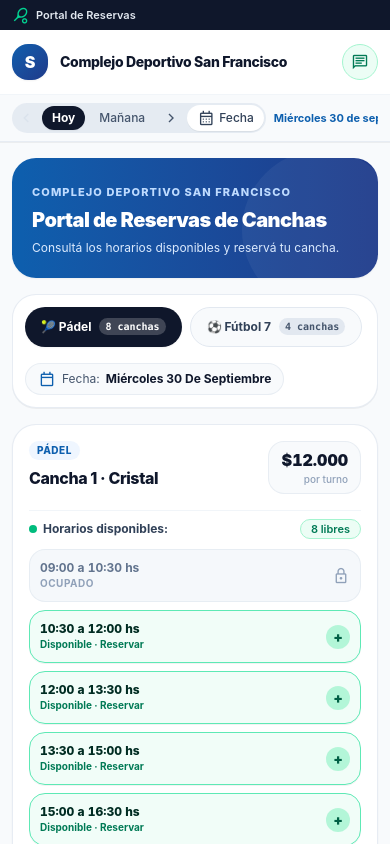
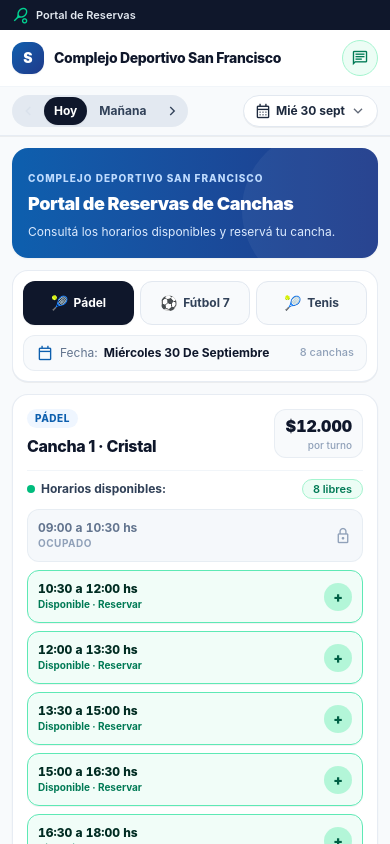
Before and after one commit to NahuelAttar/ASOCIARG-Reservas-Deportivas, a React (Vite) app: page / in a window 390 px wide. Shown: the top 844 px of the page. Built offline with nearby package versions, Linux system fonts and the light colour scheme.

Commit message:
style(mobile): optimizacion de UI y experiencia tactil responsive sin overflow horizontal

```diff
--- a/src/App.tsx
+++ b/src/App.tsx
@@ -162,14 +162,14 @@ function PortalApp() {
       />
 
       {/* Contenedor principal del portal */}
-      <main className="flex-1 max-w-7xl w-full mx-auto px-3 sm:px-6 py-4 sm:py-6">
+      <main className="flex-1 max-w-7xl w-full mx-auto px-3 sm:px-6 py-3 sm:py-6">
         {/* Banner público neutral (Requisito #16: sin prometer tiempo real) */}
-        <div className="mb-4 bg-gradient-to-r from-[#0D5FAE] to-[#1E3A8A] text-white rounded-3xl p-5 sm:p-7 shadow-xs relative overflow-hidden">
+        <div className="mb-3 sm:mb-4 bg-gradient-to-r from-[#0D5FAE] to-[#1E3A8A] text-white rounded-2xl sm:rounded-3xl p-4 sm:p-7 shadow-xs relative overflow-hidden">
           <div className="relative z-10 max-w-2xl">
-            <span className="text-[11px] font-extrabold uppercase tracking-widest text-blue-200">
+            <span className="text-[10px] sm:text-[11px] font-extrabold uppercase tracking-widest text-blue-200">
               {club.name}
             </span>
-            <h1 className="text-xl sm:text-2xl font-black tracking-tight mt-1">
+            <h1 className="text-lg sm:text-2xl font-black tracking-tight mt-0.5 sm:mt-1">
               Portal de Reservas de Canchas
             </h1>
             <p className="text-xs sm:text-sm text-blue-100 mt-1 leading-relaxed">
@@ -189,12 +189,12 @@ function PortalApp() {
       </main>
 
       {/* Pie de página público */}
-      <footer className="bg-white border-t border-slate-200/80 py-6 px-4 text-center text-xs text-slate-400">
-        <div className="max-w-7xl mx-auto flex flex-col sm:flex-row items-center justify-between gap-3">
-          <div className="flex items-center gap-2">
+      <footer className="bg-white border-t border-slate-200/80 py-4 sm:py-6 px-3 sm:px-4 text-center text-xs text-slate-400">
+        <div className="max-w-7xl mx-auto flex flex-col sm:flex-row items-center justify-between gap-2.5 sm:gap-3">
+          <div className="flex items-center gap-1.5 text-center text-[11px] sm:text-xs">
             <span className="font-extrabold text-slate-800">{club.name}</span>
             <span>·</span>
-            <span>{club.address}</span>
+            <span className="truncate">{club.address}</span>
           </div>
 
           <div className="flex items-center gap-4 text-[11px] text-slate-500 font-medium">
--- a/src/components/PublicBookingView.tsx
+++ b/src/components/PublicBookingView.tsx
@@ -47,11 +47,11 @@ export const PublicBookingView: React.FC<PublicBookingViewProps> = ({
   const formattedDate = formatDateReadable(currentDate);
 
   return (
-    <div className="flex flex-col gap-4 w-full">
+    <div className="flex flex-col gap-3 sm:gap-4 w-full">
       {/* 1. Selector de Deporte y Fecha Seleccionada */}
-      <div className="bg-white rounded-3xl border border-slate-200/80 p-3 sm:p-4 shadow-2xs flex items-center justify-between gap-3 flex-wrap">
+      <div className="bg-white rounded-2xl sm:rounded-3xl border border-slate-200/80 p-2.5 sm:p-4 shadow-2xs flex flex-col sm:flex-row sm:items-center justify-between gap-2.5 sm:gap-3">
         {/* Pestañas de deportes */}
-        <div className="flex items-center gap-2 overflow-x-auto pb-1 no-scrollbar w-full sm:w-auto">
+        <div className="grid grid-cols-3 gap-1.5 sm:flex sm:items-center sm:gap-2 w-full sm:w-auto">
           {sportsCategories.map((cat) => {
             const isActive = selectedSport === cat.id;
             const count = courts.filter((c) => c.sport === cat.id).length;
@@ -61,17 +61,16 @@ export const PublicBookingView: React.FC<PublicBookingViewProps> = ({
                 key={cat.id}
                 type="button"
                 onClick={() => setSelectedSport(cat.id)}
-                className={`h-10 px-4 sm:px-5 rounded-full text-xs sm:text-sm font-bold whitespace-nowrap transition-colors cursor-pointer flex items-center gap-2 shrink-0 ${
+                className={`h-11 sm:h-10 px-2 sm:px-5 rounded-xl sm:rounded-full text-xs sm:text-sm font-bold whitespace-nowrap transition-colors cursor-pointer flex items-center justify-center gap-1.5 shrink-0 ${
                   isActive
                     ? 'bg-slate-900 text-white shadow-xs'
                     : 'text-slate-700 hover:text-slate-900 bg-slate-50 border border-slate-200 hover:bg-slate-100'
                 }`}
               >
-                <span>
-                  {cat.icon} {cat.label}
-                </span>
+                <span className="text-sm sm:text-base">{cat.icon}</span>
+                <span>{cat.label}</span>
                 <span
-                  className={`text-[10px] px-1.5 py-0.5 rounded-full font-mono transition-colors ${
+                  className={`hidden sm:inline-flex text-[10px] px-1.5 py-0.5 rounded-full font-mono transition-colors ${
                     isActive ? 'bg-white/20 text-white' : 'bg-slate-200 text-slate-600'
                   }`}
                 >
@@ -83,19 +82,24 @@ export const PublicBookingView: React.FC<PublicBookingViewProps> = ({
         </div>
 
         {/* Indicador de Fecha */}
-        <div className="flex items-center gap-1.5 text-xs text-slate-600 bg-slate-50 px-3 py-1.5 rounded-full border border-slate-200/70">
-          <span className="material-symbols-outlined text-[15px] text-[#0D5FAE]">
-            calendar_today
+        <div className="flex items-center justify-between sm:justify-start gap-1.5 text-xs text-slate-600 bg-slate-50 px-3 py-2 sm:py-1.5 rounded-xl sm:rounded-full border border-slate-200/70">
+          <div className="flex items-center gap-1.5 min-w-0">
+            <span className="material-symbols-outlined text-[15px] text-[#0D5FAE] shrink-0">
+              calendar_today
+            </span>
+            <span className="text-slate-500 shrink-0">Fecha:</span>
+            <strong className="text-slate-900 capitalize font-bold truncate">{formattedDate}</strong>
+          </div>
+          <span className="text-[11px] text-slate-400 font-medium sm:hidden shrink-0">
+            {courtsForSport.length} {courtsForSport.length === 1 ? 'cancha' : 'canchas'}
           </span>
-          <span>Fecha:</span>
-          <strong className="text-slate-900 capitalize font-bold">{formattedDate}</strong>
         </div>
       </div>
 
       {/* 2. Listado Dinámico de Canchas (Requisito #3: información simplificada al mínimo necesario) */}
-      <div className="grid grid-cols-1 lg:grid-cols-2 gap-4">
+      <div className="grid grid-cols-1 lg:grid-cols-2 gap-3 sm:gap-4">
         {courtsForSport.length === 0 ? (
-          <div className="col-span-full bg-white rounded-3xl border border-slate-200/80 p-12 text-center text-slate-400 text-xs font-medium">
+          <div className="col-span-full bg-white rounded-2xl sm:rounded-3xl border border-slate-200/80 p-8 sm:p-12 text-center text-slate-400 text-xs font-medium">
             No hay canchas registradas para este deporte.
           </div>
         ) : (
@@ -116,22 +120,22 @@ export const PublicBookingView: React.FC<PublicBookingViewProps> = ({
             return (
               <div
                 key={court.id}
-                className="bg-white rounded-3xl border border-slate-200/80 shadow-xs p-4 sm:p-5 flex flex-col justify-between gap-4 transition-shadow hover:shadow-md"
+                className="bg-white rounded-2xl sm:rounded-3xl border border-slate-200/80 shadow-xs p-3.5 sm:p-5 flex flex-col justify-between gap-3 sm:gap-4 transition-shadow hover:shadow-md"
               >
                 {/* Cabecera simplificada de la cancha (Requisito #3) */}
-                <div className="flex items-start justify-between gap-3">
+                <div className="flex items-start justify-between gap-2.5 sm:gap-3">
                   <div className="flex flex-col gap-1 min-w-0">
                     <span className="text-[10px] font-extrabold uppercase tracking-wider text-[#0D5FAE] bg-blue-50 px-2 py-0.5 rounded-full w-fit">
                       {court.sportLabel}
                     </span>
 
-                    <h2 className="font-extrabold text-base sm:text-lg text-slate-900 tracking-tight mt-0.5">
+                    <h2 className="font-extrabold text-base sm:text-lg text-slate-900 tracking-tight mt-0.5 truncate">
                       {courtDisplayName}
                     </h2>
                   </div>
 
                   {/* Precio del turno (Requisito #3) */}
-                  <div className="text-right shrink-0 bg-slate-50 px-3 py-1.5 rounded-2xl border border-slate-200/70">
+                  <div className="text-right shrink-0 bg-slate-50 px-2.5 sm:px-3 py-1 sm:py-1.5 rounded-xl sm:rounded-2xl border border-slate-200/70">
                     <div className="text-base sm:text-lg font-black text-slate-900 tabular-nums">
                       ${court.price.toLocaleString('es-AR')}
                     </div>
@@ -145,7 +149,7 @@ export const PublicBookingView: React.FC<PublicBookingViewProps> = ({
                 <div className="flex flex-col gap-2.5 pt-2 border-t border-slate-100">
                   <div className="flex items-center justify-between text-xs">
                     <span className="font-bold text-slate-700 flex items-center gap-1.5">
-                      <span className="w-2 h-2 rounded-full bg-emerald-500" />
+                      <span className="w-2 h-2 rounded-full bg-emerald-500 shrink-0" />
                       <span>Horarios disponibles:</span>
                     </span>
                     <span className="text-[11px] font-semibold text-emerald-700 bg-emerald-50 px-2.5 py-0.5 rounded-full border border-emerald-200">
@@ -163,18 +167,18 @@ export const PublicBookingView: React.FC<PublicBookingViewProps> = ({
                         return (
                           <div
                             key={hour}
-                            className="p-2.5 rounded-2xl border border-slate-200/70 bg-slate-100/70 text-slate-400 flex items-center justify-between cursor-not-allowed select-none"
+                            className="min-h-[48px] p-2.5 sm:p-3 rounded-xl sm:rounded-2xl border border-slate-200/70 bg-slate-100/70 text-slate-400 flex items-center justify-between cursor-not-allowed select-none"
                             title={`Horario de ${intervalText} ocupado`}
                           >
                             <div className="flex flex-col">
-                              <span className="tabular-nums font-bold text-xs text-slate-500">
+                              <span className="tabular-nums font-bold text-xs sm:text-sm text-slate-500">
                                 {intervalText}
                               </span>
                               <span className="text-[10px] font-bold uppercase tracking-wider text-slate-400">
                                 Ocupado
                               </span>
                             </div>
-                            <span className="material-symbols-outlined text-[15px] text-slate-400">
+                            <span className="material-symbols-outlined text-[16px] text-slate-400 shrink-0">
                               lock
                             </span>
                           </div>
@@ -186,18 +190,18 @@ export const PublicBookingView: React.FC<PublicBookingViewProps> = ({
                           key={hour}
                           type="button"
                           onClick={() => onSelectSlot(court, hour)}
-                          className="p-2.5 rounded-2xl border border-emerald-300 bg-emerald-50/70 hover:bg-emerald-600 text-emerald-900 hover:text-white flex items-center justify-between transition-all cursor-pointer shadow-2xs group active:scale-[0.98]"
+                          className="min-h-[48px] p-2.5 sm:p-3 rounded-xl sm:rounded-2xl border border-emerald-300 bg-emerald-50/70 hover:bg-emerald-600 active:bg-emerald-700 text-emerald-900 hover:text-white flex items-center justify-between transition-all cursor-pointer shadow-2xs group active:scale-[0.98]"
                           title={`Tocar para reservar de ${intervalText}`}
                         >
                           <div className="flex flex-col text-left">
-                            <span className="tabular-nums font-extrabold text-xs text-emerald-950 group-hover:text-white">
+                            <span className="tabular-nums font-extrabold text-xs sm:text-sm text-emerald-950 group-hover:text-white">
                               {intervalText}
                             </span>
                             <span className="text-[10px] font-bold text-emerald-700 group-hover:text-emerald-100">
                               Disponible · Reservar
                             </span>
                           </div>
-                          <span className="w-6 h-6 rounded-full bg-emerald-200/80 group-hover:bg-white text-emerald-800 flex items-center justify-center font-black text-sm shrink-0 transition-colors">
+                          <span className="w-7 h-7 sm:w-6 sm:h-6 rounded-full bg-emerald-200/80 group-hover:bg-white text-emerald-800 flex items-center justify-center font-black text-sm shrink-0 transition-colors">
                             +
                           </span>
                         </button>
--- a/src/components/PublicHeader.tsx
+++ b/src/components/PublicHeader.tsx
@@ -64,10 +64,10 @@ export const PublicHeader: React.FC<PublicHeaderProps> = ({
 
         {/* Main Club Navigation & Date Selector */}
         <div className="w-full max-w-7xl mx-auto px-3 sm:px-6">
-          <div className="h-16 flex items-center justify-between gap-3 sm:gap-6">
+          <div className="h-14 sm:h-16 flex items-center justify-between gap-2 sm:gap-6">
             {/* Club Identity */}
-            <div className="flex items-center gap-3 min-w-0">
-              <div className="w-9 h-9 sm:w-10 sm:h-10 rounded-2xl bg-gradient-to-br from-[#0D5FAE] to-[#1E3A8A] flex items-center justify-center text-white shadow-xs font-black text-base shrink-0">
+            <div className="flex items-center gap-2.5 sm:gap-3 min-w-0">
+              <div className="w-8 h-8 sm:w-10 sm:h-10 rounded-xl sm:rounded-2xl bg-gradient-to-br from-[#0D5FAE] to-[#1E3A8A] flex items-center justify-center text-white shadow-xs font-black text-sm sm:text-base shrink-0">
                 {club.logoLetter || club.name.charAt(0)}
               </div>
               <div className="min-w-0">
@@ -158,7 +158,7 @@ export const PublicHeader: React.FC<PublicHeaderProps> = ({
                 href={`https://api.whatsapp.com/send?phone=${club.whatsapp}`}
                 target="_blank"
                 rel="noreferrer"
-                className="p-2 rounded-full bg-emerald-50 text-emerald-700 border border-emerald-200 flex items-center justify-center text-xs font-bold"
+                className="w-9 h-9 rounded-full bg-emerald-50 text-emerald-700 border border-emerald-200 flex items-center justify-center transition-colors hover:bg-emerald-100"
                 title="Contacto directo por WhatsApp"
               >
                 <span className="material-symbols-outlined text-[18px]">chat</span>
@@ -168,25 +168,26 @@ export const PublicHeader: React.FC<PublicHeaderProps> = ({
         </div>
 
         {/* Sub-header Bar for Mobile Screen (Date selector) */}
-        <div className="sm:hidden w-full border-t border-slate-100 bg-slate-50/95 px-3 py-2 flex items-center justify-between gap-2 overflow-x-auto no-scrollbar">
-          <div className="flex items-center gap-1 p-0.5 bg-slate-200/80 rounded-full text-xs font-medium shrink-0">
+        <div className="sm:hidden w-full border-t border-slate-100 bg-slate-50/95 px-3 py-2 flex items-center justify-between gap-2">
+          {/* Quick Day Stepper & Presets */}
+          <div className="flex items-center gap-0.5 p-0.5 bg-slate-200/90 rounded-full text-xs font-medium shrink-0">
             <button
               type="button"
               disabled={isAtMinDate}
               onClick={() => handleStep(-1)}
-              className={`w-6 h-6 rounded-full flex items-center justify-center ${
-                isAtMinDate ? 'text-slate-300 opacity-40 cursor-not-allowed' : 'text-slate-600 hover:bg-slate-300 cursor-pointer'
+              className={`w-7 h-7 rounded-full flex items-center justify-center transition-colors ${
+                isAtMinDate ? 'text-slate-300 opacity-40 cursor-not-allowed' : 'text-slate-700 hover:bg-slate-300 active:bg-slate-400 cursor-pointer'
               }`}
               title={isAtMinDate ? 'No se pueden consultar fechas pasadas' : 'Día anterior'}
             >
-              <span className="material-symbols-outlined text-[14px]">chevron_left</span>
+              <span className="material-symbols-outlined text-[15px]">chevron_left</span>
             </button>
 
             <button
               type="button"
               onClick={() => onDateChange(todayStr)}
-              className={`px-2.5 py-1 rounded-full transition-colors cursor-pointer text-xs ${
-                isToday ? 'bg-slate-900 text-white font-bold shadow-xs' : 'text-slate-600'
+              className={`h-7 px-2.5 rounded-full transition-colors cursor-pointer text-xs font-bold flex items-center justify-center ${
+                isToday ? 'bg-slate-900 text-white shadow-xs' : 'text-slate-700'
               }`}
             >
               Hoy
@@ -194,8 +195,8 @@ export const PublicHeader: React.FC<PublicHeaderProps> = ({
             <button
               type="button"
               onClick={() => onDateChange(tomorrowStr)}
-              className={`px-2.5 py-1 rounded-full transition-colors cursor-pointer text-xs ${
-                isTomorrow ? 'bg-slate-900 text-white font-bold shadow-xs' : 'text-slate-600'
+              className={`h-7 px-2.5 rounded-full transition-colors cursor-pointer text-xs font-bold flex items-center justify-center ${
+                isTomorrow ? 'bg-slate-900 text-white shadow-xs' : 'text-slate-700'
               }`}
             >
               Mañana
@@ -204,33 +205,27 @@ export const PublicHeader: React.FC<PublicHeaderProps> = ({
             <button
               type="button"
               onClick={() => handleStep(1)}
-              className="w-6 h-6 rounded-full flex items-center justify-center text-slate-600 hover:bg-slate-300 cursor-pointer"
+              className="w-7 h-7 rounded-full flex items-center justify-center text-slate-700 hover:bg-slate-300 active:bg-slate-400 cursor-pointer transition-colors"
               title="Día siguiente"
             >
-              <span className="material-symbols-outlined text-[14px]">chevron_right</span>
-            </button>
-
-            <button
-              type="button"
-              onClick={() => setIsDatePickerOpen(true)}
-              className={`px-2.5 py-1 rounded-full transition-colors cursor-pointer text-xs flex items-center gap-1 ${
-                !isToday && !isTomorrow
-                  ? 'bg-[#0D5FAE] text-white font-bold shadow-xs'
-                  : 'text-slate-700 bg-white shadow-2xs'
-              }`}
-            >
-              <span className="material-symbols-outlined text-[13px]">calendar_month</span>
-              <span>{!isToday && !isTomorrow ? formatDateShort(currentDate) : 'Fecha'}</span>
+              <span className="material-symbols-outlined text-[15px]">chevron_right</span>
             </button>
           </div>
 
+          {/* Unified Date Trigger Button (opens Calendar Modal) */}
           <button
             type="button"
             onClick={() => setIsDatePickerOpen(true)}
-            className="text-[11px] text-[#0D5FAE] font-bold truncate flex items-center gap-1 cursor-pointer hover:underline"
-            title="Cambiar fecha"
+            className={`h-8 px-2.5 rounded-full text-xs font-bold flex items-center gap-1 transition-all cursor-pointer shadow-2xs shrink-0 ${
+              !isToday && !isTomorrow
+                ? 'bg-[#0D5FAE] text-white'
+                : 'bg-white text-slate-800 border border-slate-200 hover:bg-slate-100'
+            }`}
+            title="Abrir calendario para elegir otra fecha"
           >
-            <span>{formatDateReadable(currentDate)}</span>
+            <span className="material-symbols-outlined text-[15px]">calendar_month</span>
+            <span className="truncate">{formatDateShort(currentDate)}</span>
+            <span className="material-symbols-outlined text-[13px] opacity-70">expand_more</span>
           </button>
         </div>
       </header>
```
Also changed, not shown: src/components/BookingConfirmationModal.tsx (+16 -16 lines), src/components/DatePickerModal.tsx (+23 -23 lines), src/components/PublicBookingModal.tsx (+29 -23 lines).
